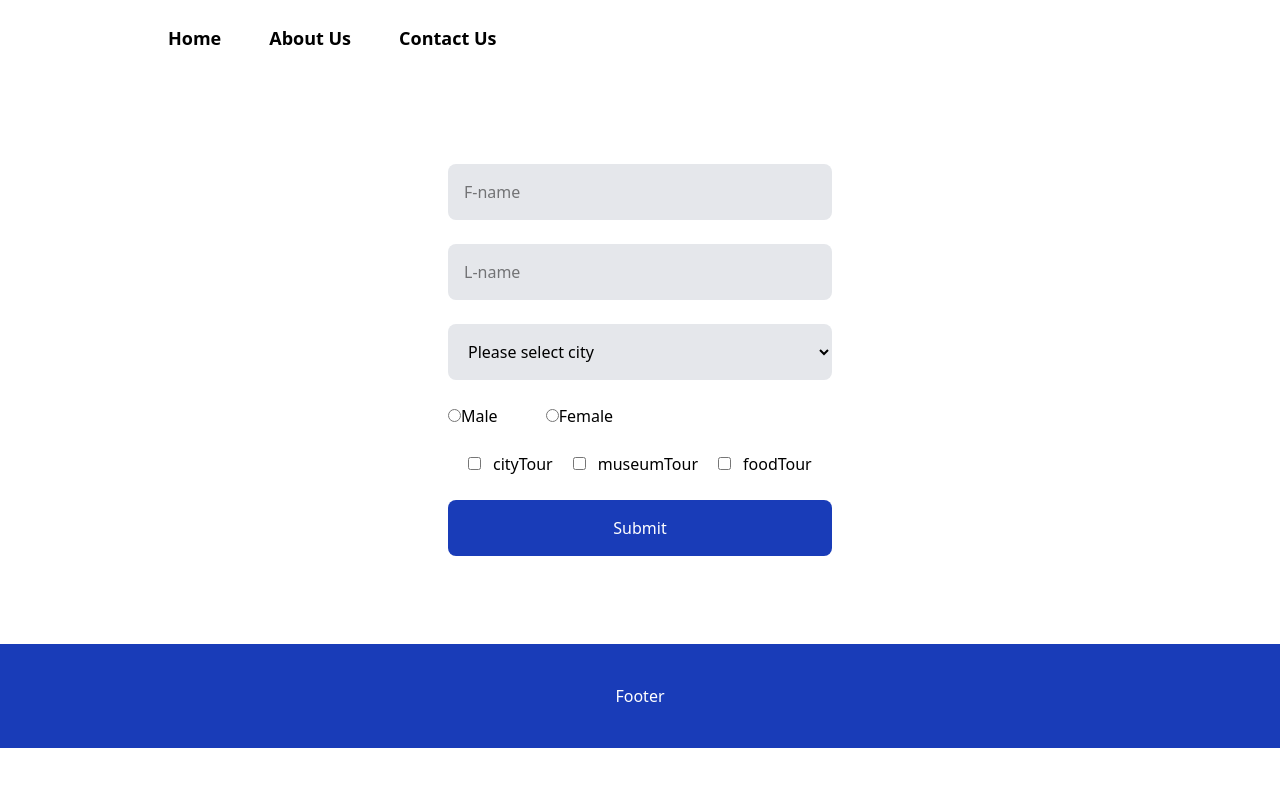
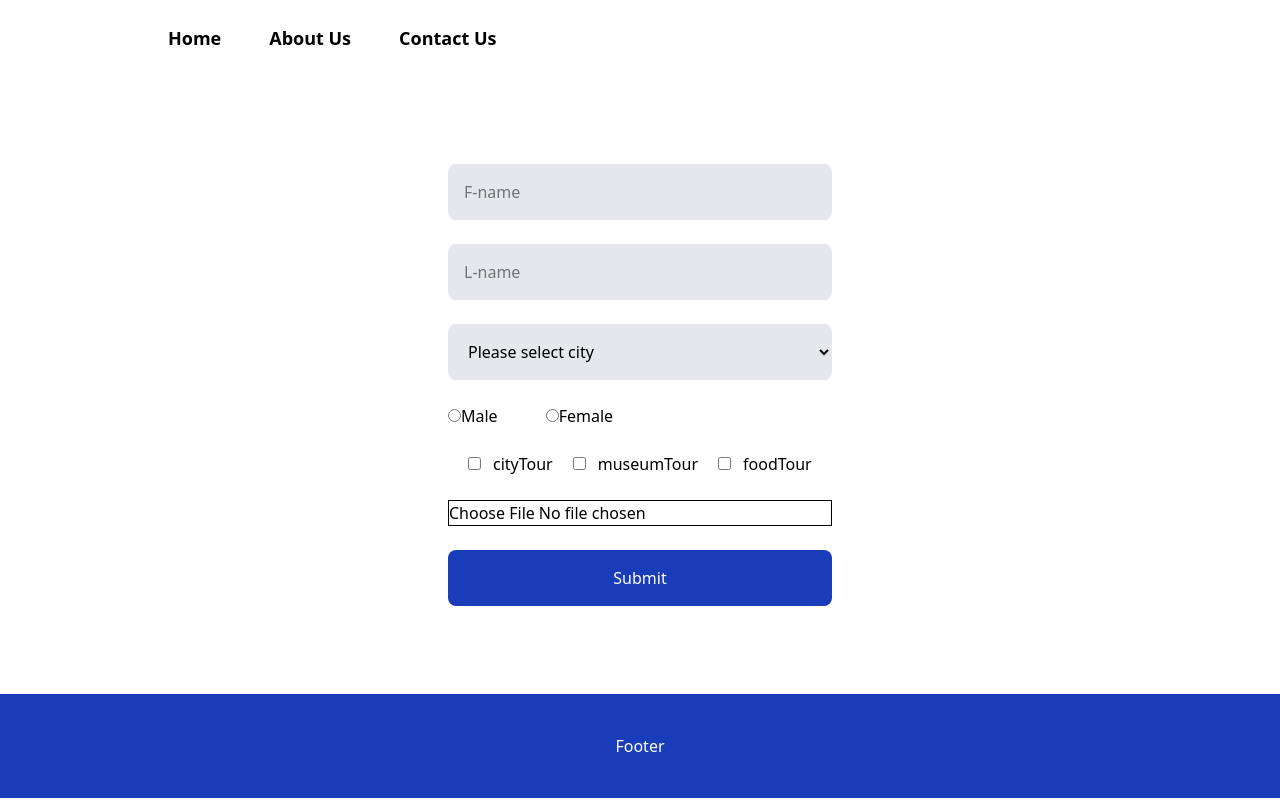
Before and after one commit to Nabi-Ameen/Irtiza-learning-nextjs, a Next.js app: page / in a window 1280 px wide. Built offline with nearby package versions, Linux system fonts and the light colour scheme.

Commit message:
how to add file

```diff
--- a/app/page.tsx
+++ b/app/page.tsx
@@ -15,9 +15,9 @@ export default function Home() {
       museumTour: false,
       foodTour: false,
     },
+    profile: null,
   });
 
-  console.log("form", form);
   const handleSubmit = () => {
     console.log("form", form);
   };
@@ -32,6 +32,17 @@ export default function Home() {
         [name]: checked,
       },
     });
+  };
+
+  const handleFile = (e: any) => {
+    const file = e.target.files[0];
+
+    if (file) {
+      setForm({
+        ...form,
+        profile: file,
+      });
+    }
   };
 
   return (
@@ -136,6 +147,8 @@ export default function Home() {
             </label>
           </div>
 
+          <input type="file" onChange={handleFile} className="border" />
+
           <button
             className="bg-blue-800 text-white rounded-lg p-4"
             onClick={() => handleSubmit()}
```
